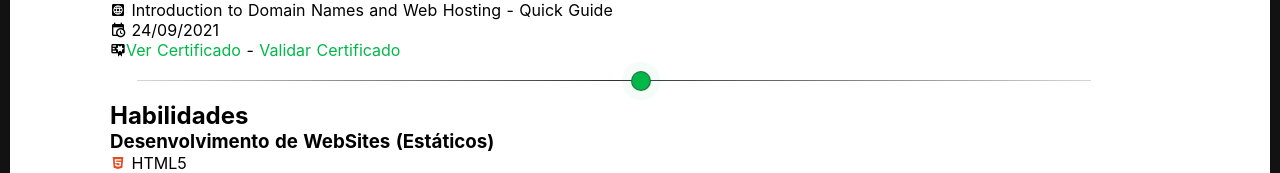
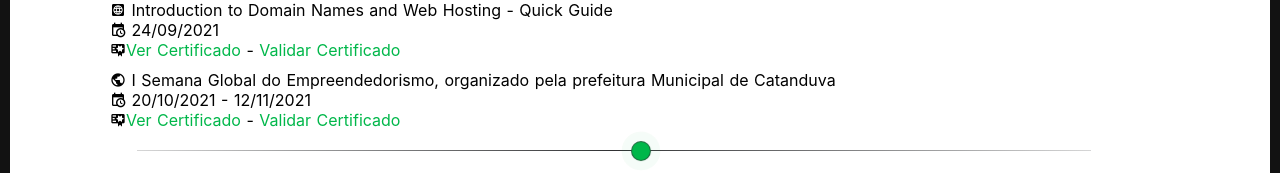
Before and after one commit to Lucas-Gardini/portfolio-old, a Nuxt app: page /resume in a window 1280 px wide. Shown: the part 988-1161 px from the top of the page. Built offline with nearby package versions, Linux system fonts and the light colour scheme; what vue-mobile-detection, vuesax would draw is missing.

Commit message:
Added "I Semana Global do Empreendedorismo, organizado pela prefeitura Municipal de Catanduva"

```diff
--- a/pages/resume.vue
+++ b/pages/resume.vue
@@ -235,6 +235,32 @@
 							<a
 								target="_blank"
 								href="https://www.udemy.com/certificate/UC-67f9b669-dcfa-4993-b8a7-8656bdc6604d/"
+								>Validar Certificado</a
+							>
+						</p>
+					</div>
+
+					<div style="margin-bottom: 10px">
+						<p>
+							<i class="mdi mdi-earth"></i>
+							I Semana Global do Empreendedorismo, organizado pela
+							prefeitura Municipal de Catanduva
+						</p>
+						<p>
+							<i class="mdi mdi-calendar-clock"></i> 20/10/2021 -
+							12/11/2021
+						</p>
+						<p>
+							<i class="mdi mdi-certificate"></i>
+							<a
+								target="_blank"
+								href="./certificates/1ºSemana-Global-Empreendedorismo-Catanduva.pdf"
+								>Ver Certificado</a
+							>
+							-
+							<a
+								target="_blank"
+								href="http://intranet.ctd.ifsp.edu.br/certificados/validar/B35E612B"
 								>Validar Certificado</a
 							>
 						</p>
```
Also changed, not shown: 1 other file (tests, documents, lock files or other folders).
